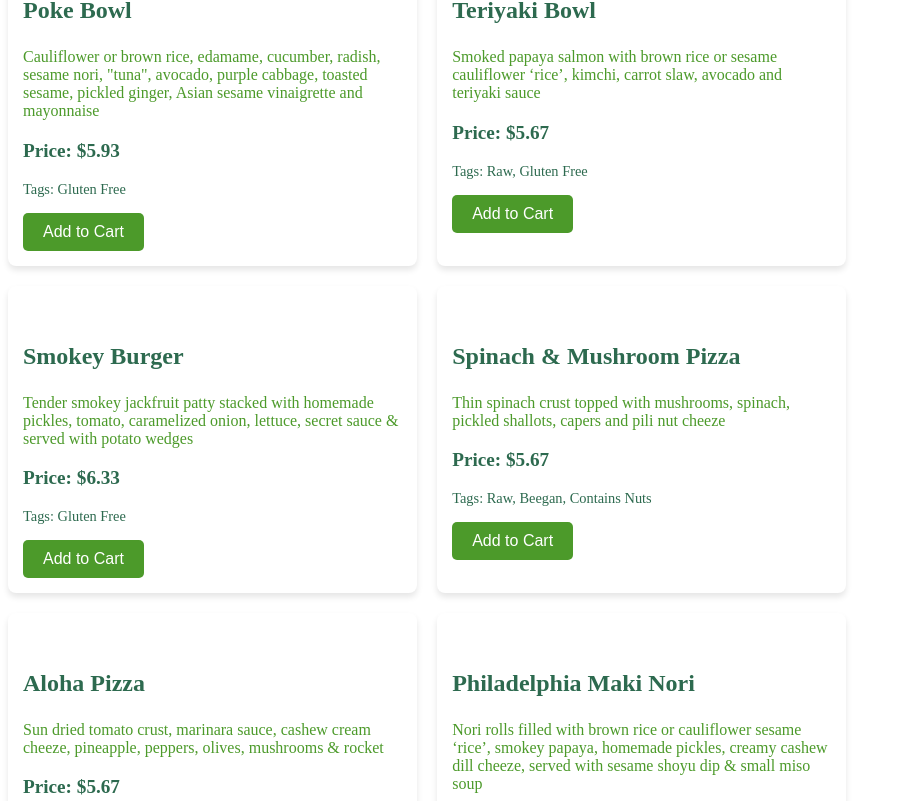
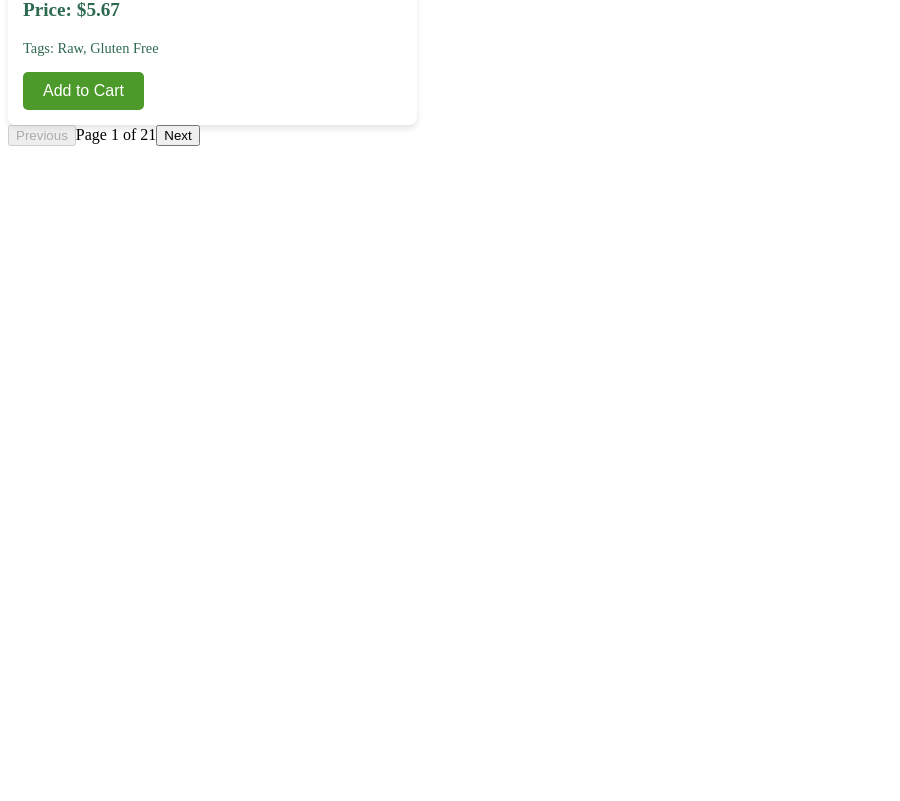
Before and after one commit to Gabrielab5/restaurant-menu-app, a Vue app: page / in a window 1280 px wide. Shown: the part 2639-3440 px from the top of the page, without its empty margins (0-900 px from the left). After the commit the page ends 2793 px from the top, so only its background shows below. Built offline with nearby package versions, Linux system fonts and the light colour scheme.

Commit message:
Update App.vue

```diff
--- a/src/App.vue
+++ b/src/App.vue
@@ -30,19 +30,11 @@
       />
     </div>
 
-    <!-- Full Menu Section -->
    <div class="menu-container">
-      <div
-        v-for="category in menu"
-        :key="category.category"
-        class="category-container"
-        :id="category.category"
-      >
-        <h2 class="category-title">{{ category.category }}</h2>
   <div class="menu-items">
     <div
-            v-for="item in category.items"
-            :key="item.title + category.category"
+      v-for="item in paginatedItems"
+      :key="item.title"
       class="menu-item"
     >
       <img :src="item.imageUrl" class="menu-item-image" />
@@ -55,6 +47,15 @@
       </div>
     </div>
   </div>
+
+  <div class="pagination-controls">
+    <button @click="prevPage" :disabled="currentPage === 1" class="pagination-button">
+      Previous
+    </button>
+    <span>Page {{ currentPage }} of {{ totalPages }}</span>
+    <button @click="nextPage" :disabled="currentPage === totalPages" class="pagination-button">
+      Next
+    </button>
   </div>
 </div>
 
@@ -91,12 +92,27 @@ export default {
       menu: [],
       showCart: false,
       preferences: "",
-      filteredMenu: [], // Holds the filtered meals based on the user input
+      filteredMenu: [],
+      currentPage: 1,
+      itemsPerPage: 9,
     };
   },
   computed: {
     cartItemCount() {
       return this.cartStore.cart.reduce((total, item) => total + item.quantity, 0);
+    },
+    allItems() {
+      return this.menu.flatMap(category => category.items);
+    },
+
+    totalPages() {
+      return Math.ceil(this.allItems.length / this.itemsPerPage);
+    },
+
+    paginatedItems() {
+      const start = (this.currentPage - 1) * this.itemsPerPage;
+      const end = start + this.itemsPerPage;
+      return this.allItems.slice(start, end);
     },
   },
   methods: {
@@ -125,20 +141,32 @@ export default {
       await this.$refs.mealSuggestion.suggestMeal(userQuery);
     },
 
+    nextPage() {
+      if (this.currentPage < this.totalPages) {
+        this.currentPage++;
+      }
+    },
+
+    prevPage() {
+      if (this.currentPage > 1) {
+        this.currentPage--;
+      }
+    },
 
     addToCart(item) {
       this.cartStore.addToCart(item); // Add item to the cart
     },
+
     toggleCart() {
       this.showCart = !this.showCart; // Toggle cart visibility
      // if (this.showCart) {
      // window.history.replaceState(null, '', '/');
+     },
 
-
-    },
     toggleMenu() {
       this.showSuggestions = !this.showSuggestions; // Toggle meal suggestion visibility
     },
+
     scrollToCategory(category) {
       const categoryElement = document.getElementById(category);
       if (categoryElement) {
```
Lines whose indentation alone changed are shown as unchanged.
